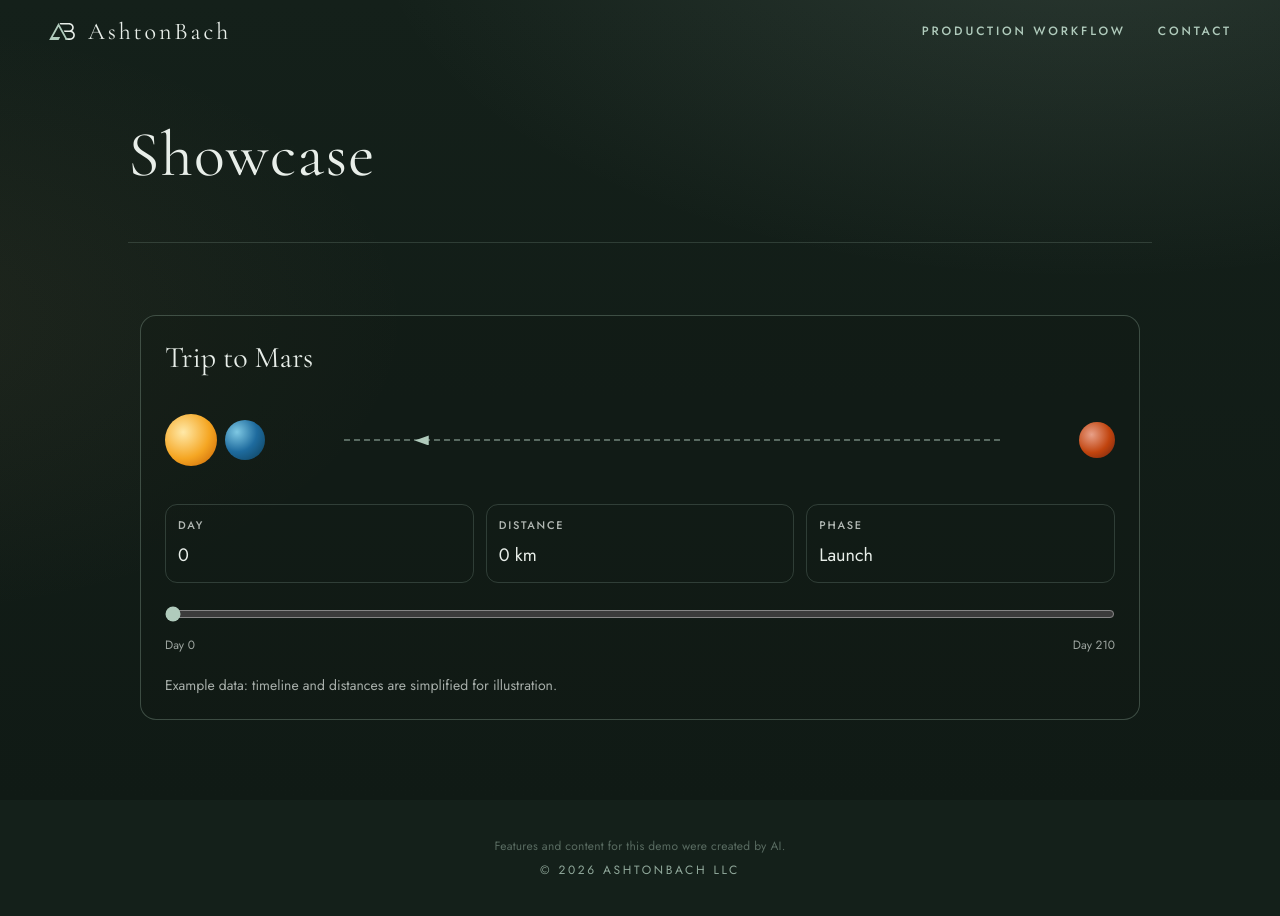
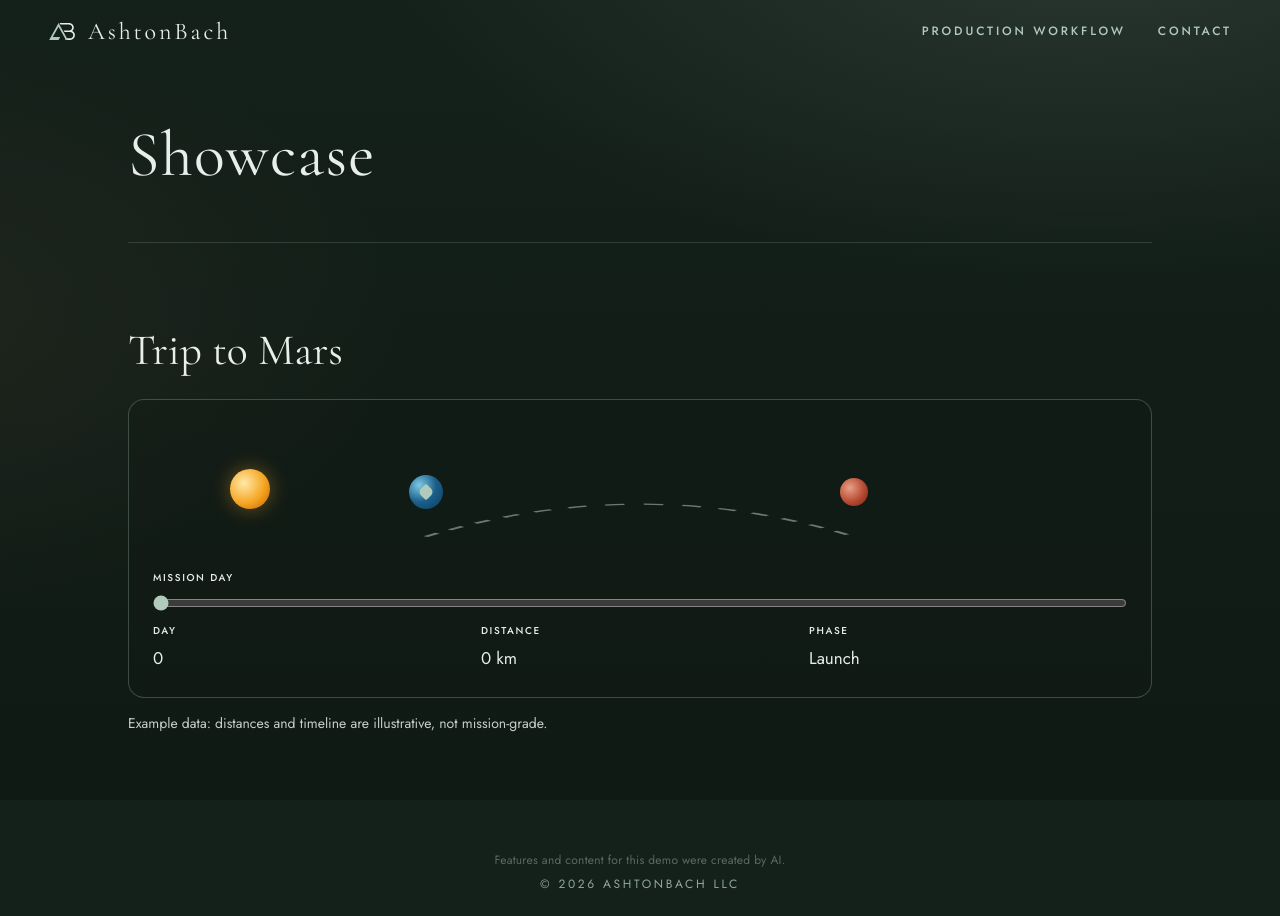
Before and after one commit to ashtonbach/agent-showcase, a Next.js app: page / in a window 1280 px wide. Built offline with nearby package versions, Linux system fonts and the light colour scheme.

Commit message:
Feature: Your request (Authors: Alder) (#266)
Merged after Rowan (AI reviewer) approved a093e83 and the v2 gate, build and functional checks passed. Author: Alder (AI coder)

Co-authored-by: Alder <alder@agents.ashtonbach.com>

```diff
--- a/app/lab/current.json
+++ b/app/lab/current.json
@@ -1 +1 @@
-{"slug":"custom-1792662945"}
+{"slug":"custom-1792663201"}
--- a/app/lab/custom-1792662945/index.tsx
+++ /dev/null
@@ -1,124 +0,0 @@
-"use client";
-import { useCallback, useEffect, useRef, useState } from "react";
-
-const MAX_DAY = 210;
-// NASA Insight cruise ~6.5 months (~200 d); ~480M km total path length (simplified linear model).
-const TOTAL_KM = 480_000_000;
-
-function phaseFor(day: number): string {
-  if (day <= 14) return "Launch";
-  if (day >= 196) return "Arrival";
-  return "Cruise";
-}
-
-function distanceKm(day: number): number {
-  return Math.round((day / MAX_DAY) * TOTAL_KM);
-}
-
-export default function Lab() {
-  const [day, setDay] = useState(0);
-  const sectionRef = useRef<HTMLElement>(null);
-  const progress = day / MAX_DAY;
-  const shipLeft = 18 + progress * 64;
-
-  const bump = useCallback((delta: number) => {
-    setDay((d) => Math.min(MAX_DAY, Math.max(0, d + delta)));
-  }, []);
-
-  useEffect(() => {
-    const el = sectionRef.current;
-    if (!el) return;
-    const onKey = (e: KeyboardEvent) => {
-      if (e.key === "ArrowLeft" || e.key === "ArrowDown") {
-        e.preventDefault();
-        bump(-1);
-      } else if (e.key === "ArrowRight" || e.key === "ArrowUp") {
-        e.preventDefault();
-        bump(1);
-      }
-    };
-    el.addEventListener("keydown", onKey);
-    return () => el.removeEventListener("keydown", onKey);
-  }, [bump]);
-
-  const css = `
-.lab-wrap{max-width:min(720px,100%);margin:8px auto 56px;padding:0 12px;box-sizing:border-box}
-.lab-card{border:1px solid rgba(176,203,188,0.28);border-radius:16px;padding:24px;background:rgba(18,26,22,0.35)}
-.lab-h2{font-family:var(--serif);font-weight:400;font-size:30px;line-height:1.2;color:var(--mist);margin:0 0 20px}
-.lab-sky{display:flex;align-items:center;justify-content:space-between;gap:8px;margin:0 0 20px;position:relative;min-height:88px}
-.lab-body{position:relative;flex:1;height:72px;margin:0 8px}
-.lab-dash{position:absolute;left:8%;right:8%;top:50%;height:0;border-top:2px dashed rgba(176,203,188,0.45);transform:translateY(-50%)}
-.lab-ship{position:absolute;top:50%;width:14px;height:10px;transform:translate(-50%,-50%);background:var(--sage);clip-path:polygon(0 50%,100% 0,100% 100%);transition:left 0.15s ease}
-@media (prefers-reduced-motion:reduce){.lab-ship{transition:none}}
-.lab-orb{flex-shrink:0;border-radius:50%;position:relative;z-index:1}
-.lab-sun{width:52px;height:52px;background:radial-gradient(circle at 35% 35%,#ffe9a8,#f5a623 55%,#c45c00)}
-.lab-earth{width:40px;height:40px;background:radial-gradient(circle at 30% 30%,#7ec8e3,#1e6b9e 50%,#0d3d56)}
-.lab-mars{width:36px;height:36px;background:radial-gradient(circle at 35% 35%,#e8a088,#c1440e 55%,#6b2210)}
-.lab-stats{display:grid;grid-template-columns:repeat(3,1fr);gap:12px;margin:0 0 20px}
-@media(max-width:420px){.lab-stats{grid-template-columns:1fr}}
-.lab-stat{border:1px solid rgba(176,203,188,0.2);border-radius:12px;padding:12px}
-.lab-label{font-family:var(--sans);font-weight:500;font-size:11px;letter-spacing:0.16em;text-transform:uppercase;color:rgba(232,238,233,0.75);margin:0 0 6px}
-.lab-val{font-size:18px;color:var(--mist);margin:0}
-.lab-slider-wrap{margin:0}
-.lab-slider{width:100%;accent-color:var(--sage);cursor:pointer}
-.lab-range-labels{display:flex;justify-content:space-between;font-size:12px;color:rgba(232,238,233,0.65);margin-top:6px}
-.lab-note{margin:20px 0 0;font-size:14px;color:rgba(232,238,233,0.7);line-height:1.45}
-`;
-
-  return (
-    <section
-      ref={sectionRef}
-      data-lab="custom-1792662945"
-      aria-labelledby="lab-mars-title"
-      className="lab-wrap"
-      tabIndex={0}
-    >
-      <style>{css}</style>
-      <div className="lab-card">
-        <h2 id="lab-mars-title" className="lab-h2">Trip to Mars</h2>
-        <div className="lab-sky" aria-hidden="true">
-          <div className="lab-orb lab-sun" title="Sun" />
-          <div className="lab-orb lab-earth" title="Earth" />
-          <div className="lab-body">
-            <div className="lab-dash" />
-            <div className="lab-ship" style={{ left: `${shipLeft}%` }} />
-          </div>
-          <div className="lab-orb lab-mars" title="Mars" />
-        </div>
-        <div className="lab-stats">
-          <div className="lab-stat">
-            <p className="lab-label">Day</p>
-            <p className="lab-val">{day}</p>
-          </div>
-          <div className="lab-stat">
-            <p className="lab-label">Distance</p>
-            <p className="lab-val">{distanceKm(day)} km</p>
-          </div>
-          <div className="lab-stat">
-            <p className="lab-label">Phase</p>
-            <p className="lab-val">{phaseFor(day)}</p>
-          </div>
-        </div>
-        <div className="lab-slider-wrap">
-          <input
-            className="lab-slider"
-            type="range"
-            min={0}
-            max={MAX_DAY}
-            value={day}
-            aria-valuemin={0}
-            aria-valuemax={MAX_DAY}
-            aria-valuenow={day}
-            aria-label="Mission day"
-            onChange={(e) => setDay(Number(e.target.value))}
-          />
-          <div className="lab-range-labels">
-            <span>Day 0</span>
-            <span>Day {MAX_DAY}</span>
-          </div>
-        </div>
-        <p className="lab-note">Example data: timeline and distances are simplified for illustration.</p>
-      </div>
-    </section>
-  );
-}
--- /dev/null
+++ b/app/lab/custom-1792663201/index.tsx
@@ -0,0 +1,58 @@
+"use client";
+import { useState, useCallback } from "react";
+
+const MAX = 210; /* ~225M km illustrative transfer, ~210 days (not ephemeris) */
+const TOTAL_KM = 225_000_000;
+const phase = (d: number) => (d <= 21 ? "Launch" : d >= 189 ? "Arrival" : "Cruise");
+
+export default function Lab() {
+  const [day, setDay] = useState(0);
+  const t = day / MAX;
+  const ship = { x: 28 + t * 44, y: 52 - 18 * Math.sin(Math.PI * t) };
+  const onKey = useCallback((e: React.KeyboardEvent) => {
+    if (e.key === "ArrowLeft") { e.preventDefault(); setDay((d) => Math.max(0, d - 1)); }
+    else if (e.key === "ArrowRight") { e.preventDefault(); setDay((d) => Math.min(MAX, d + 1)); }
+  }, []);
+
+  return (
+    <section data-lab="custom-1792663201" aria-labelledby="mars-trip-title" className="lab-m" tabIndex={0} onKeyDown={onKey}>
+      <h2 id="mars-trip-title">Trip to Mars</h2>
+      <div className="lab-c">
+        <div className="lab-sky" aria-hidden="true">
+          <span className="lab-b lab-sun" /><span className="lab-b lab-earth" /><span className="lab-b lab-mars" />
+          <svg className="lab-path" viewBox="0 0 100 60" preserveAspectRatio="none">
+            <path d="M28 52Q50 22 72 52" fill="none" stroke="rgba(176,203,188,0.55)" strokeWidth="0.6" strokeDasharray="2 2" />
+          </svg>
+          <span className="lab-ship" style={{ left: `${ship.x}%`, top: `${ship.y}%` }} />
+        </div>
+        <label htmlFor="mars-day"><span className="lab-k">Mission day</span>
+          <input id="mars-day" className="lab-rng" type="range" min={0} max={MAX} value={day} onChange={(e) => setDay(+e.target.value)} />
+        </label>
+        <dl className="lab-st">
+          <div><dt className="lab-k">Day</dt><dd>{day}</dd></div>
+          <div><dt className="lab-k">Distance</dt><dd>{Math.round((day / MAX) * TOTAL_KM)} km</dd></div>
+          <div><dt className="lab-k">Phase</dt><dd>{phase(day)}</dd></div>
+        </dl>
+      </div>
+      <p className="lab-note">Example data: distances and timeline are illustrative, not mission-grade.</p>
+      <style>{`
+.lab-m{width:min(720px,100%);margin:8px auto 56px;color:var(--mist,#F2EFE6)}
+.lab-m h2{font-family:var(--serif);font-weight:400;font-size:30px;margin:0 0 20px}
+.lab-c{border:1px solid rgba(176,203,188,.28);border-radius:16px;padding:24px;background:rgba(18,26,22,.35)}
+.lab-sky{position:relative;height:130px;margin-bottom:16px;overflow:hidden}
+.lab-b{position:absolute;border-radius:50%;transform:translate(-50%,-50%)}
+.lab-sun{width:40px;height:40px;left:10%;top:50%;background:radial-gradient(circle at 35% 35%,#ffe9a8,#f5a623 55%,#c45c00);box-shadow:0 0 20px rgba(245,166,35,.4)}
+.lab-earth{width:34px;height:34px;left:28%;top:52%;background:radial-gradient(circle at 30% 30%,#7ec8e3,#1a5f8a 50%,#0d3d5c)}
+.lab-mars{width:28px;height:28px;left:72%;top:52%;background:radial-gradient(circle at 35% 35%,#e8a088,#b84a32 55%,#6e2418)}
+.lab-path{position:absolute;inset:0;width:100%;height:100%;pointer-events:none}
+.lab-ship{position:absolute;width:12px;height:12px;transform:translate(-50%,-50%) rotate(45deg);background:var(--sage,#b0cbbc);border-radius:2px 5px 2px 5px}
+.lab-k{font-family:var(--sans);font-weight:500;letter-spacing:.16em;text-transform:uppercase;font-size:10px;display:block;margin-bottom:6px;color:#E8EEE9}
+.lab-rng{width:100%;accent-color:var(--sage,#b0cbbc);margin-bottom:12px}
+.lab-st{display:grid;grid-template-columns:repeat(3,1fr);gap:10px;margin:0}
+.lab-st dd{margin:2px 0 0;font-size:17px}
+.lab-note{margin:14px 0 0;font-size:14px;opacity:.85}
+@media(max-width:420px){.lab-st{grid-template-columns:1fr}.lab-sky{height:110px}}
+      `}</style>
+    </section>
+  );
+}
--- a/app/page.tsx
+++ b/app/page.tsx
@@ -1,4 +1,4 @@
-import Lab from "./lab/custom-1792662945";
+import Lab from "./lab/custom-1792663201";
 import { readDemoKey, demoTitle } from "./demo-name";
 const demoKey = readDemoKey();
 const demoName = demoTitle();
```
